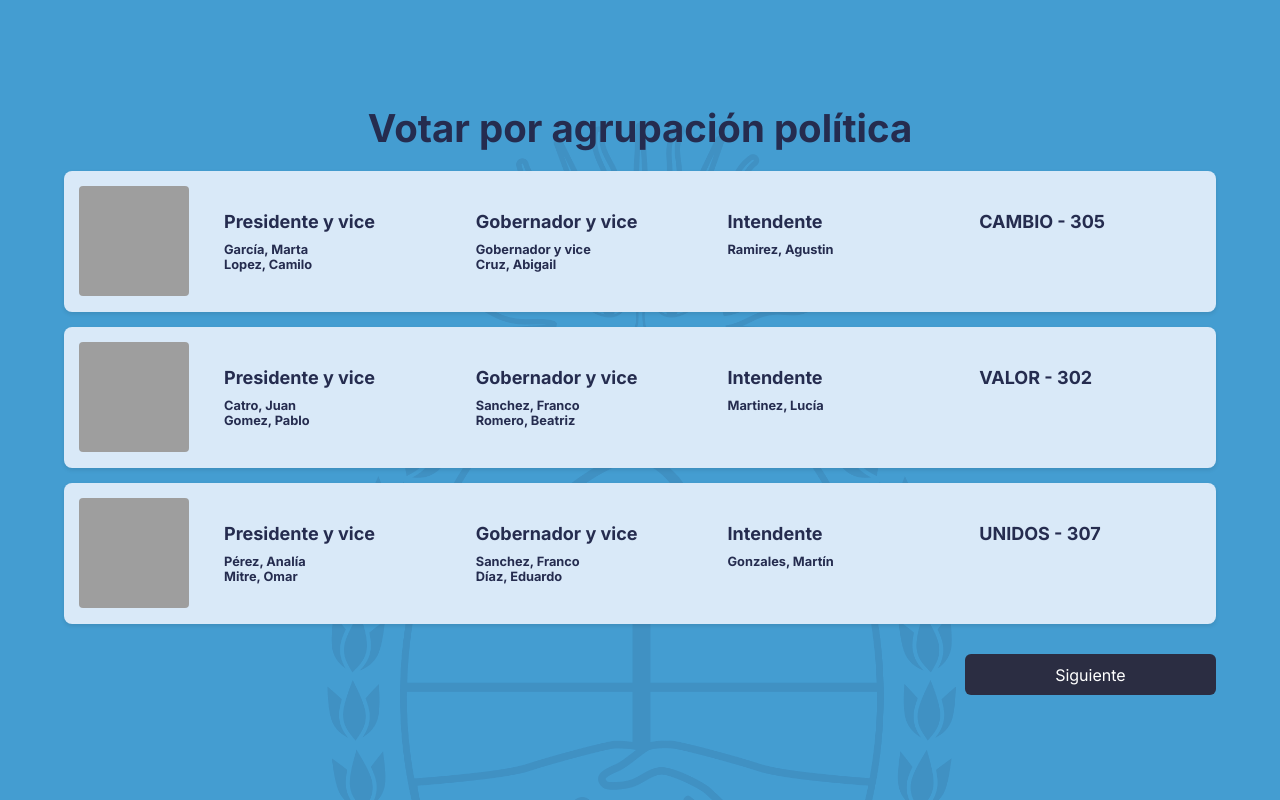
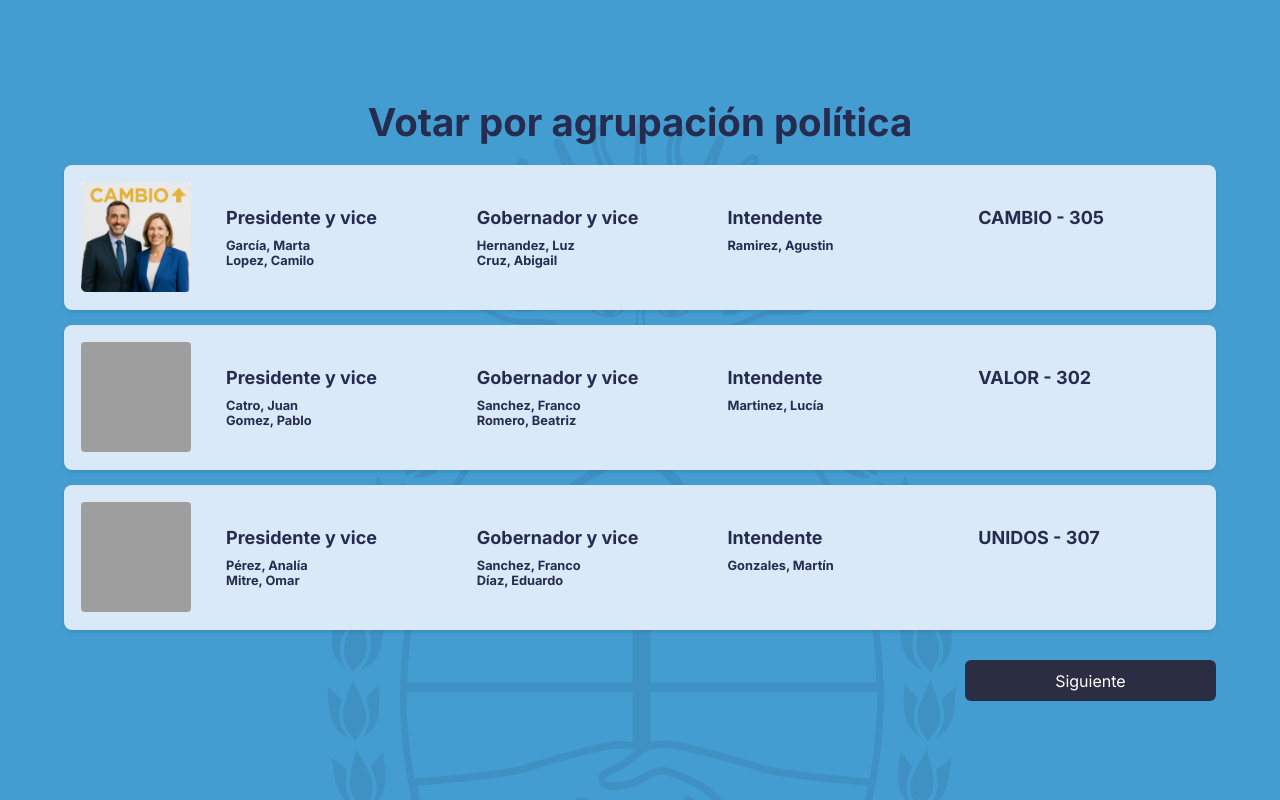
Before and after one commit to MaguiiCobos/Proyecto-Blockchain, a Flask app: page /votacion in a window 1280 px wide. Run offline with Flask 3, Linux system fonts and the light colour scheme; grey boxes are pictures that could not be loaded.

Commit message:
votacion

```diff
--- a/front/static/styles/styles.css
+++ b/front/static/styles/styles.css
@@ -377,6 +377,42 @@ input {
     background-color: #1e2135;
 }
 
+/*AGREGADO*/
+/* Oculta los inputs de tipo radio */
+.input-radio {
+    display: none;
+}
+
+/* Permite seleccionar el bloque completo al hacer clic */
+.partido-opcion {
+    display: block;
+    margin-bottom: 15px;
+    cursor: pointer;
+}
+
+/* Estilo base de la tarjeta */
+.tarjeta {
+    background-color: #d9e9f8;
+    border-radius: 8px;
+    padding: 15px;
+    box-shadow: 0 2px 4px rgba(0,0,0,0.1);
+    border: 2px solid transparent;
+    transition: all 0.3s ease;
+}
+
+/* Estilo de tarjeta cuando está seleccionada */
+.input-radio:checked + .tarjeta {
+    background-color: white;
+    border: 3px solid #1a73e8;
+    box-shadow: 0 0 10px rgba(26, 115, 232, 0.3);
+}
+
+/* Efecto visual al pasar el mouse por encima */
+.tarjeta:hover {
+    transform: scale(1.01);
+}
+/*AGREGADO*/
+
 .contenedor_botones {
     display: flex;
     justify-content: center;
--- a/front/templates/tu_voto.html
+++ b/front/templates/tu_voto.html
@@ -16,7 +16,7 @@
         <h1>Tu Voto</h1>
         <div class="partido-elegido">
             <div class="partido-encabezado">
-                <img src="./image/Cambio.png" alt="cambio">
+                <img src="../image/Cambio.png" alt="cambio">
                 <div class="partido-info">
                     <div class="seccion">
                         <p class="titulo">Partido</p>
--- a/front/templates/votacion.html
+++ b/front/templates/votacion.html
@@ -1,22 +1,27 @@
 <!DOCTYPE html>
 <html lang="en">
 <head>
-    <meta charset="UTF-8">
-    <meta name="viewport" content="width=device-width, initial-scale=1.0">
+  <meta charset="UTF-8" />
+  <meta name="viewport" content="width=device-width, initial-scale=1.0"/>
   <title>Votar por Agrupación Política</title>
-    <link rel="stylesheet" href="{{ url_for('static', filename='styles/styles.css') }}">
-    <link rel="stylesheet" href="https://cdn.jsdelivr.net/npm/bootstrap-icons@1.11.3/font/bootstrap-icons.min.css">
+  <link rel="stylesheet" href="{{ url_for('static', filename='styles/styles.css') }}" />
+  <link rel="stylesheet" href="https://cdn.jsdelivr.net/npm/bootstrap-icons@1.11.3/font/bootstrap-icons.min.css" />
 </head>
 
 <body class="fondo_votacion">
   <div class="contenedor_img_2">
-        <img class="img_secundaria" src="{{ url_for('static', filename='images/candidatos/escudo_nacional_argentino.png') }}" alt="">
+    <img class="img_secundaria" src="{{ url_for('static', filename='images/candidatos/escudo_nacional_argentino.png') }}" alt="" />
   </div>
+
   <div class="contenedor_partidos">
     <h1>Votar por agrupación política</h1>
-        <div class="partido-elegido">
+
+    <!-- CAMBIO -->
+    <label class="partido-opcion">
+      <input type="radio" name="partido" class="input-radio" />
+      <div class="tarjeta">
         <div class="partido-encabezado">
-                <img src="./image/Cambio.png" alt="cambio">
+          <img src="/front/images/candidatos/Cambio.png" alt="cambio" />
           <div class="partido-info">
             <div class="seccion">
               <p class="titulo">Presidente y vice</p>
@@ -24,7 +29,7 @@
             </div>
             <div class="seccion">
               <p class="titulo">Gobernador y vice</p>
-                        <p><strong>Gobernador y vice</strong><br><strong>Cruz, Abigail</strong></p>
+              <p><strong>Hernandez, Luz</strong><br><strong>Cruz, Abigail</strong></p>
             </div>
             <div class="seccion">
               <p class="titulo">Intendente</p>
@@ -36,10 +41,14 @@
           </div>
         </div>
       </div>
+    </label>
 
-        <div class="partido">
+    <!-- VALOR -->
+    <label class="partido-opcion">
+      <input type="radio" name="partido" class="input-radio" />
+      <div class="tarjeta">
         <div class="partido-encabezado">
-                <img src="./image/Valor.png" alt="valor">
+          <img src="./image/Valor.png" alt="valor" />
           <div class="partido-info">
             <div class="seccion">
               <p class="titulo">Presidente y vice</p>
@@ -59,10 +68,14 @@
           </div>
         </div>
       </div>
+    </label>
 
-        <div class="partido">
+    <!-- UNIDOS -->
+    <label class="partido-opcion">
+      <input type="radio" name="partido" class="input-radio" />
+      <div class="tarjeta">
         <div class="partido-encabezado">
-                <img src="./image/Unidos.png" alt="unidos">
+          <img src="./image/Unidos.png" alt="unidos" />
           <div class="partido-info">
             <div class="seccion">
               <p class="titulo">Presidente y vice</p>
@@ -82,11 +95,11 @@
           </div>
         </div>
       </div>
+    </label>
 
     <div class="contenedor_btn_votar">
       <a class="btn_siguiente2" href="{{url_for('tu_voto')}}">Siguiente</a>
     </div>
-
   </div>
 </body>
 </html>
```
Also changed, not shown: front/templates/votacion_cat.html (added, +110 -0 lines). Lines whose indentation alone changed are shown as unchanged.
